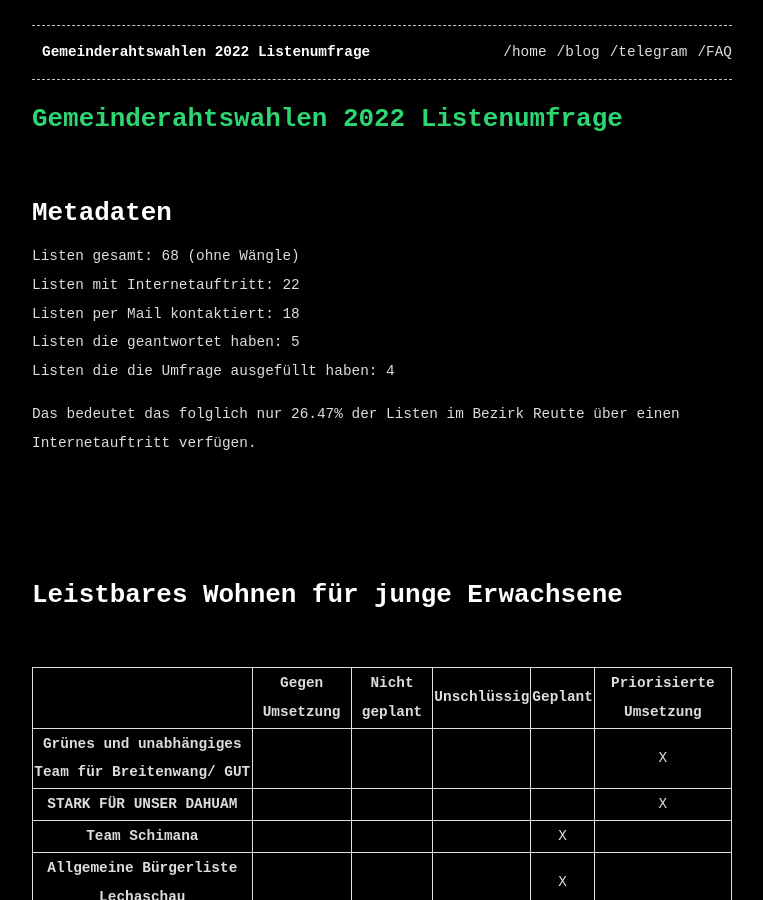
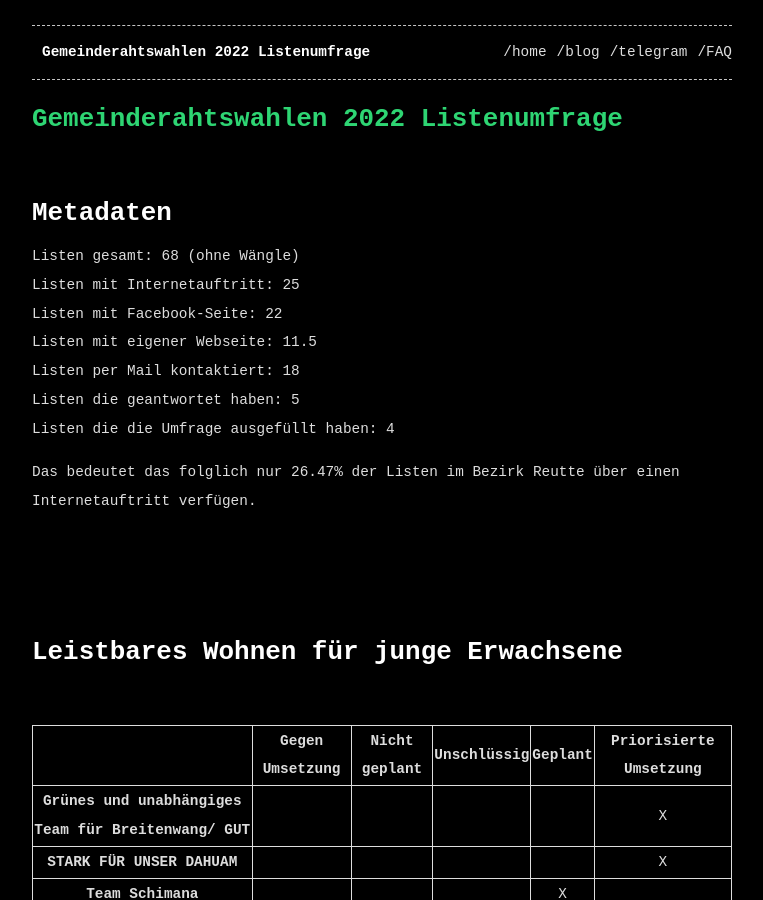
Before and after one commit to Hackertreff-Reutte/Hackertreff-Reutte.github.io, a Jekyll site: the page built from _posts/2022-02-24-Gemeinderahtswahlen-2022-Listenumfrage.md, in a window 1280 px wide and 900 px high. Shown: the whole window, without its empty margins (258-1021 px from the left). Built offline with Jekyll 4.4.1, drawn with Linux system fonts in a browser that asks for light colours; nearby versions of some CDN libraries.

Commit message:
added more metadata

```diff
--- a/_posts/2022-02-24-Gemeinderahtswahlen-2022-Listenumfrage.md
+++ b/_posts/2022-02-24-Gemeinderahtswahlen-2022-Listenumfrage.md
@@ -11,7 +11,9 @@ tags: Politik
 # Metadaten
 
 Listen gesamt: 68 (ohne Wängle)
-Listen mit Internetauftritt: 22
+Listen mit Internetauftritt: 25
+Listen mit Facebook-Seite: 22
+Listen mit eigener Webseite: 11.5
 Listen per Mail kontaktiert: 18
 Listen die geantwortet haben: 5
 Listen die die Umfrage ausgefüllt haben: 4
```
